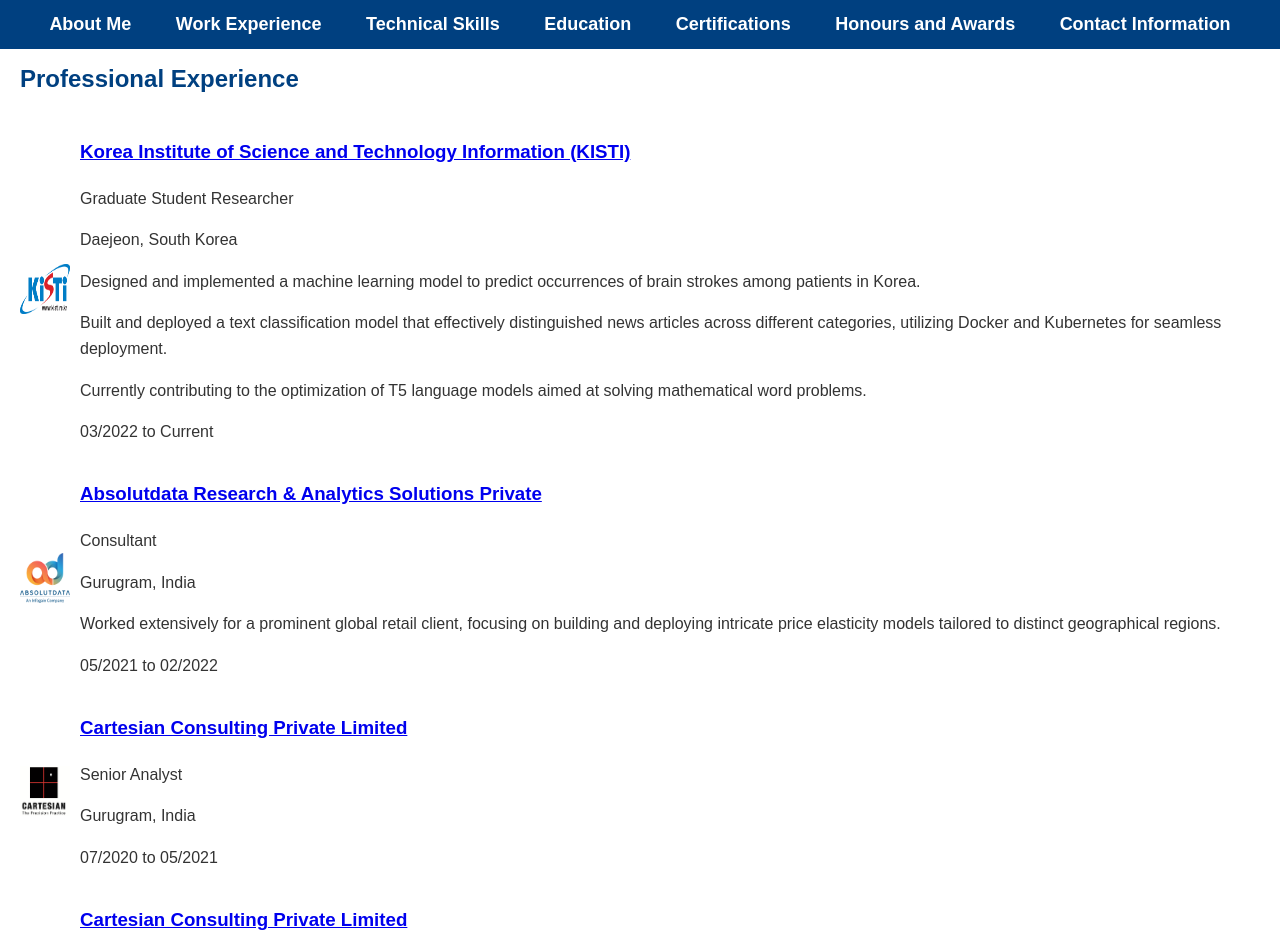
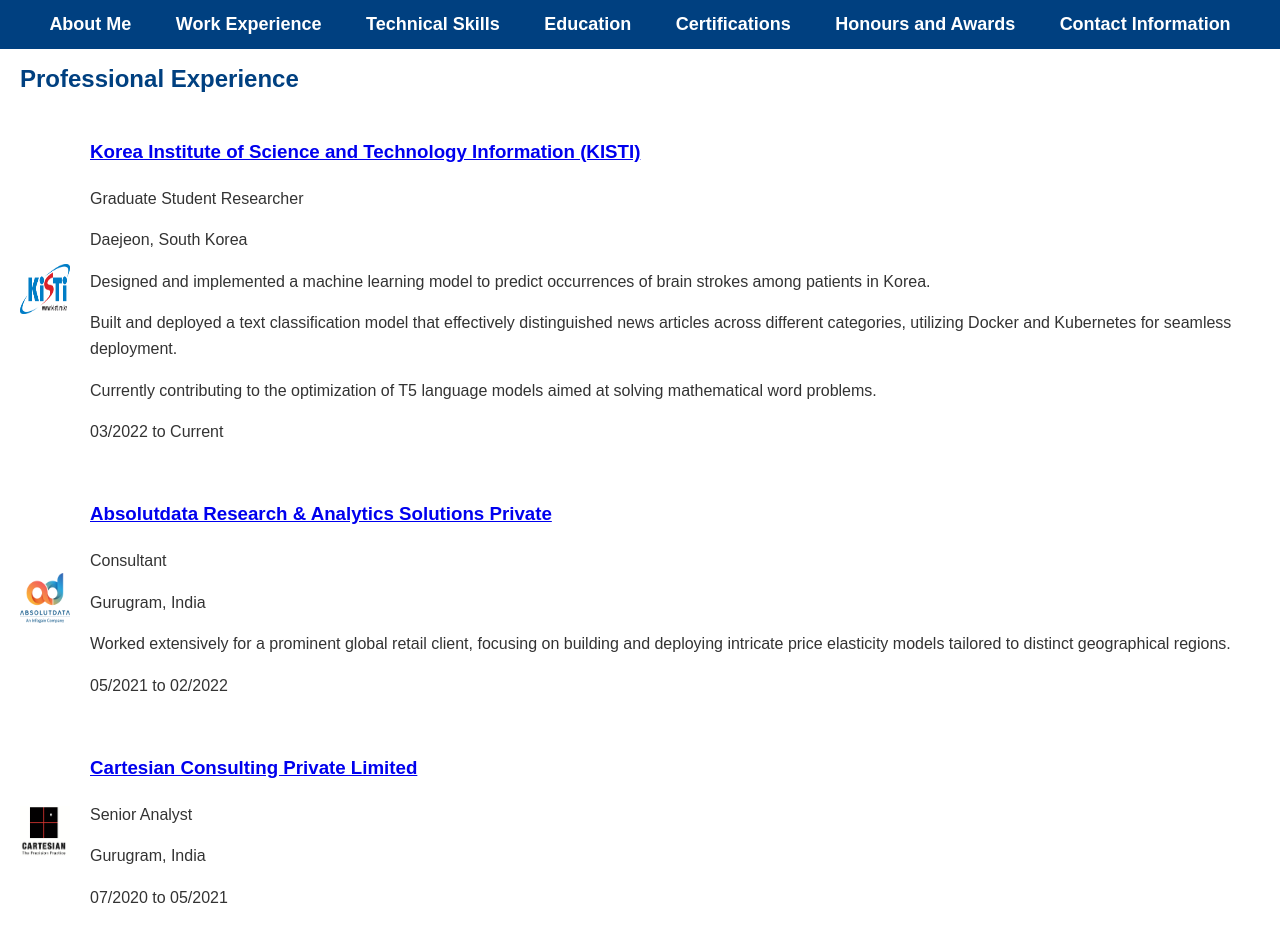
Before and after one commit to nilesh3030/nilesh.github.io, a plain HTML site: page work_experience.html in a window 1280 px wide. Shown: the top 933 px of the page. Drawn offline with Linux system fonts and the light colour scheme.

Commit message:
Update styles.css

```diff
--- a/styles.css
+++ b/styles.css
@@ -7,9 +7,6 @@ body {
     margin: 0;
     background-color: #f5f5f5;
     color: #333;
-    display: flex;
-    flex-direction: column;
-    min-height: 100vh; /* Ensure a minimum height of 100% of the viewport */
 }
 
 header {
@@ -48,17 +45,34 @@ section {
     padding: 20px;
     border-radius: 8px;
     box-shadow: 0 2px 4px rgba(0, 0, 0, 0.1);
-    flex: 1; /* Grow to fill available space */
 }
 
 h2 {
     color: #004080;
 }
 
+.job {
+    display: flex;
+    align-items: center;
+    margin-bottom: 20px;
+}
+
+.company-info {
+    display: flex;
+    align-items: center;
+}
+
+.company-info img {
+    margin-right: 20px;
+}
+
+.company-details {
+    width: 100%;
+}
+
 .contact-info {
     text-align: center;
     margin-top: 10px;
-    padding: 20px; /* Add padding for spacing */
 }
 
 .contact-info a {
@@ -76,15 +90,3 @@ h2 {
     font-size: 24px;
     margin: 10px;
 }
-.company-info {
-    display: flex;
-    align-items: center;
-}
-
-.company-info img {
-    margin-right: 10px;
-}
-
-.company-details {
-    flex: 1;
-}
```
